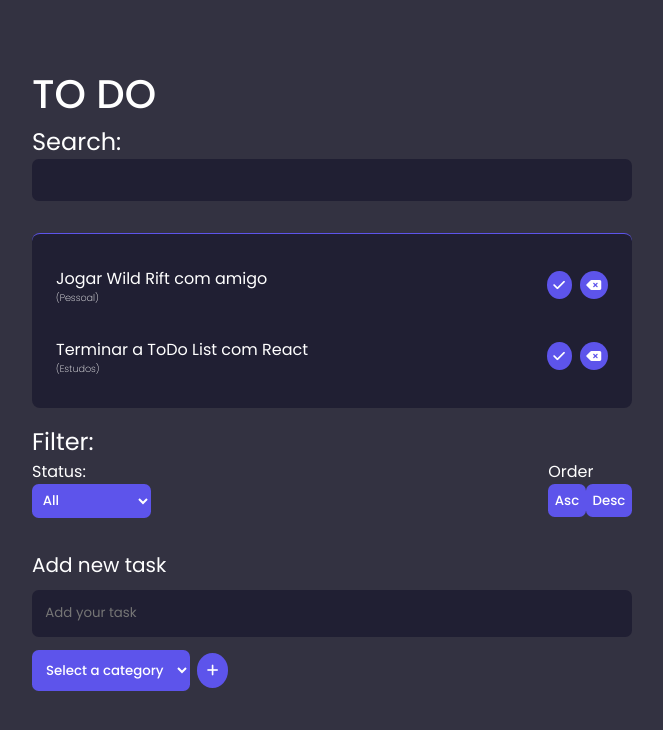
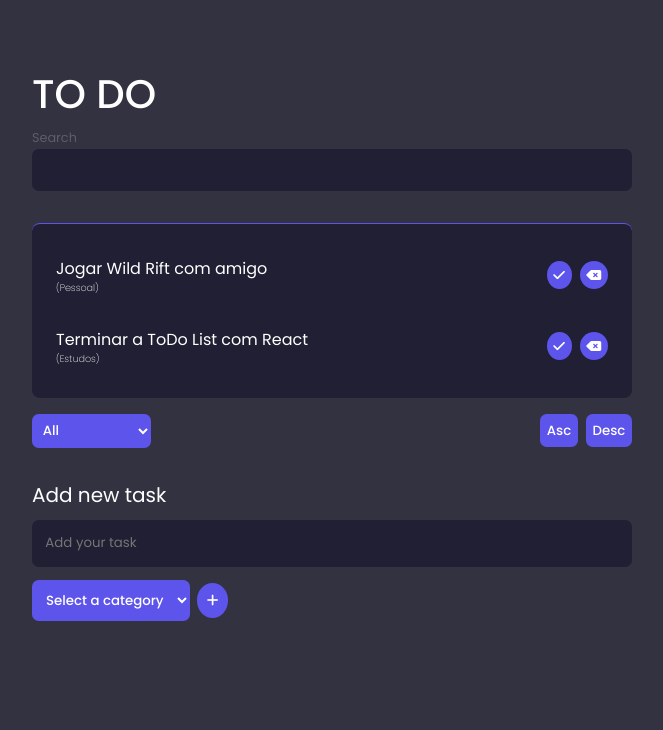
Before and after one commit to codebyveronica/ToDo-React, a React (Vite) app in the folder todo/: page / in a window 1280 px wide. Shown: the top 730 px of the page, without its empty margins (308-971 px from the left). Built offline with nearby package versions, Linux system fonts and the light colour scheme.

Commit message:
remove tags

```diff
--- a/todo/src/components/Filter.jsx
+++ b/todo/src/components/Filter.jsx
@@ -1,18 +1,15 @@
 const Filter = ({ filter, setFilter, setSort }) => {
   return (
     <div className="filter">
-      <h2>Filter:</h2>
       <div className="filter-options">
         <div>
-          <p>Status:</p>
           <select value={filter} onChange={(e) => setFilter(e.target.value)}>
             <option value="All">All</option>
             <option value="Completed">Completed</option>
             <option value="Incompleted">Incompleted</option>
           </select>
         </div>
-        <div>
-          <p>Order</p>
+        <div className="filter-buttons">
           <button onClick={() => setSort("Asc")}>Asc</button>
           <button onClick={() => setSort("Desc")}>Desc</button>
         </div>
--- a/todo/src/components/Search.jsx
+++ b/todo/src/components/Search.jsx
@@ -1,7 +1,7 @@
 const Search = ({ search, setSearch }) => {
   return (
     <div className="search">
-      <h2>Search:</h2>
+      <label>Search</label>
       <input type="text" value={search} onChange={(e) => setSearch(e.target.value)} />
     </div>
   );
```
